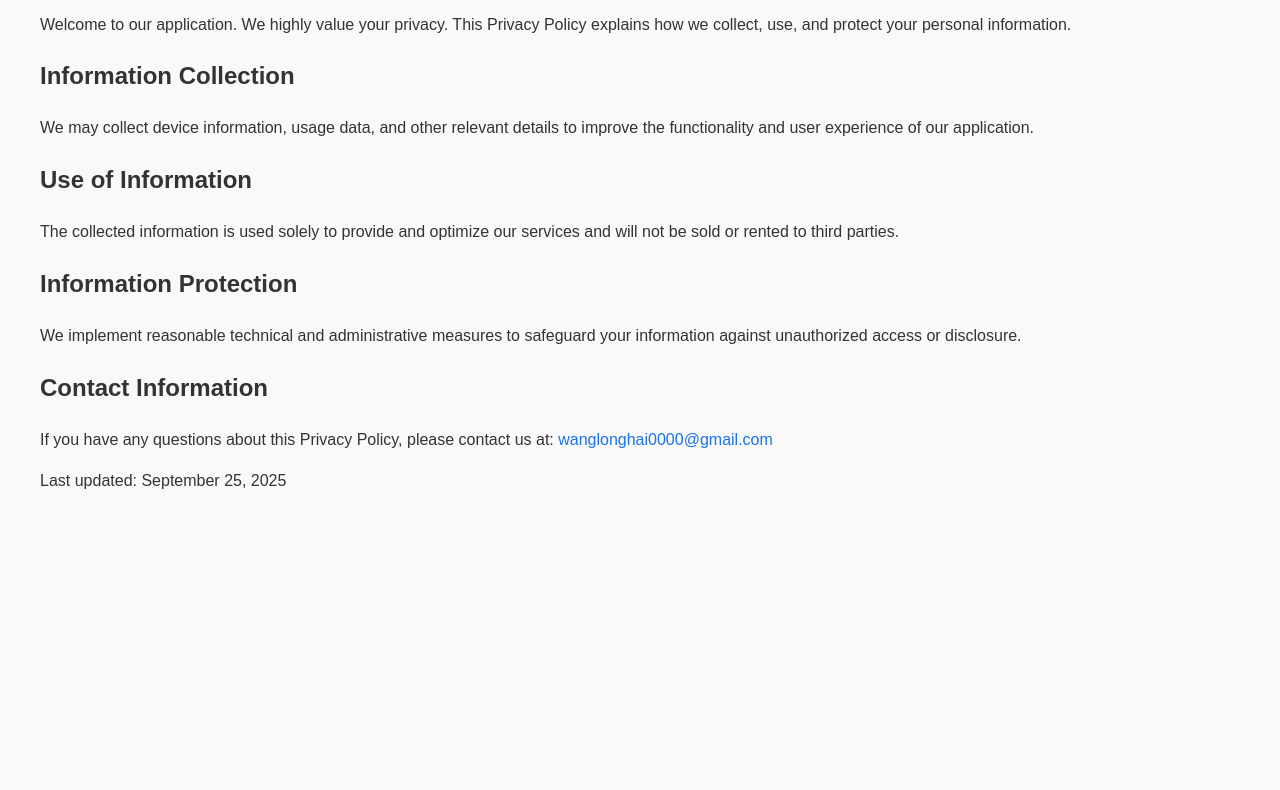
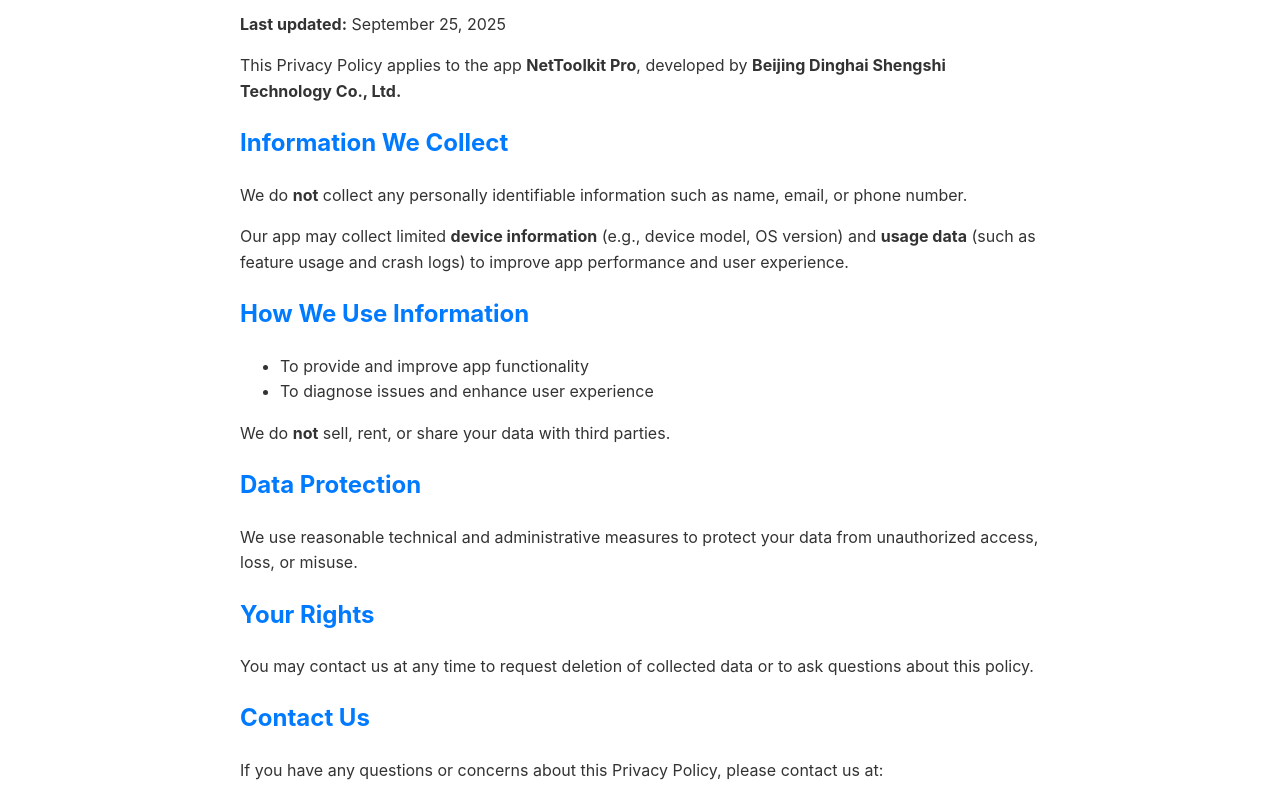
Before and after one commit to wanglonghai3000/privacy-page, a plain HTML site: page index.html in a window 1280 px wide. Shown: the part 101-891 px from the top of the page. Before the commit the page ends 800 px from the top, so only its background shows below. Drawn offline with Linux system fonts and the light colour scheme.

Commit message:
Update index.html

```diff
--- a/index.html
+++ b/index.html
@@ -3,37 +3,49 @@
 <head>
   <meta charset="UTF-8">
   <meta name="viewport" content="width=device-width, initial-scale=1.0">
-    <title>Privacy Policy</title>
+  <title>Privacy Policy - NetToolkit Pro</title>
   <style>
     body {
-            font-family: Arial, sans-serif;
-            margin: 40px;
+      font-family: -apple-system, BlinkMacSystemFont, "Segoe UI", Roboto, Helvetica, Arial, sans-serif;
+      max-width: 800px;
+      margin: 40px auto;
+      padding: 0 20px;
       line-height: 1.6;
-            background-color: #f9f9f9;
       color: #333;
     }
-        h1 { color: #2c3e50; }
-        p { margin-bottom: 15px; }
-        a { color: #1a73e8; text-decoration: none; }
-        a:hover { text-decoration: underline; }
+    h1, h2 {
+      color: #007AFF;
+    }
   </style>
 </head>
 <body>
   <h1>Privacy Policy</h1>
-    <p>Welcome to our application. We highly value your privacy. This Privacy Policy explains how we collect, use, and protect your personal information.</p>
+  <p><strong>Last updated:</strong> September 25, 2025</p>
 
-    <h2>Information Collection</h2>
-    <p>We may collect device information, usage data, and other relevant details to improve the functionality and user experience of our application.</p>
+  <p>This Privacy Policy applies to the app <strong>NetToolkit Pro</strong>, developed by <strong>Beijing Dinghai Shengshi Technology Co., Ltd.</strong></p>
 
-    <h2>Use of Information</h2>
-    <p>The collected information is used solely to provide and optimize our services and will not be sold or rented to third parties.</p>
+  <h2>Information We Collect</h2>
+  <p>We do <strong>not</strong> collect any personally identifiable information such as name, email, or phone number.</p>
+  <p>Our app may collect limited <strong>device information</strong> (e.g., device model, OS version) and <strong>usage data</strong> (such as feature usage and crash logs) to improve app performance and user experience.</p>
 
-    <h2>Information Protection</h2>
-    <p>We implement reasonable technical and administrative measures to safeguard your information against unauthorized access or disclosure.</p>
+  <h2>How We Use Information</h2>
+  <ul>
+    <li>To provide and improve app functionality</li>
+    <li>To diagnose issues and enhance user experience</li>
+  </ul>
+  <p>We do <strong>not</strong> sell, rent, or share your data with third parties.</p>
 
-    <h2>Contact Information</h2>
-    <p>If you have any questions about this Privacy Policy, please contact us at: <a href="mailto:wanglonghai0000@gmail.com">wanglonghai0000@gmail.com</a></p>
+  <h2>Data Protection</h2>
+  <p>We use reasonable technical and administrative measures to protect your data from unauthorized access, loss, or misuse.</p>
 
-    <p>Last updated: September 25, 2025</p>
+  <h2>Your Rights</h2>
+  <p>You may contact us at any time to request deletion of collected data or to ask questions about this policy.</p>
+
+  <h2>Contact Us</h2>
+  <p>If you have any questions or concerns about this Privacy Policy, please contact us at:</p>
+  <p>📧 <a href="mailto:wanglonghai0000@gmail.com">wanglonghai0000@gmail.com</a></p>
+
+  <hr>
+  <p>By using <strong>NetToolkit Pro</strong>, you agree to this Privacy Policy.</p>
 </body>
 </html>
```
Lines whose indentation alone changed are shown as unchanged.
